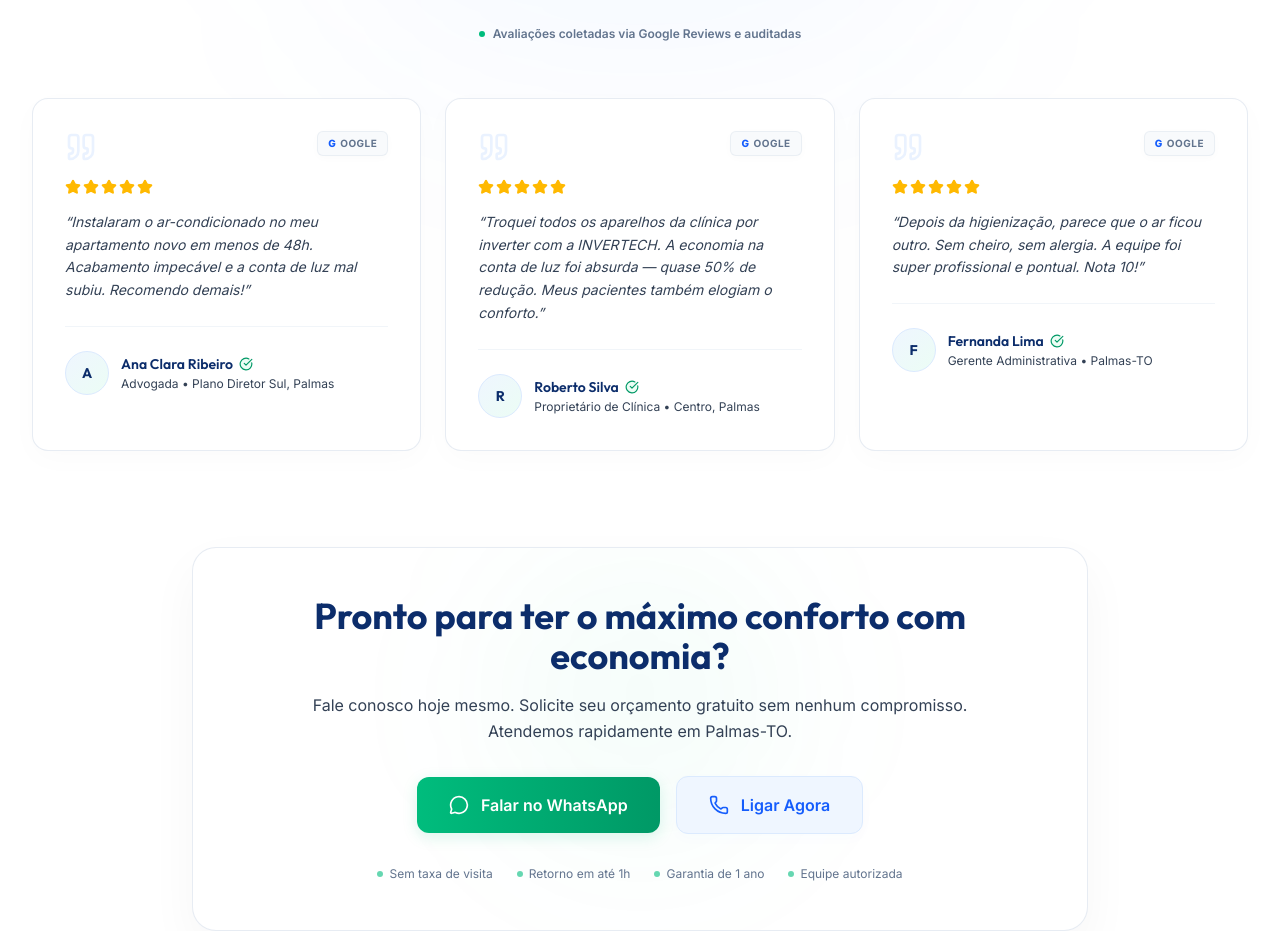
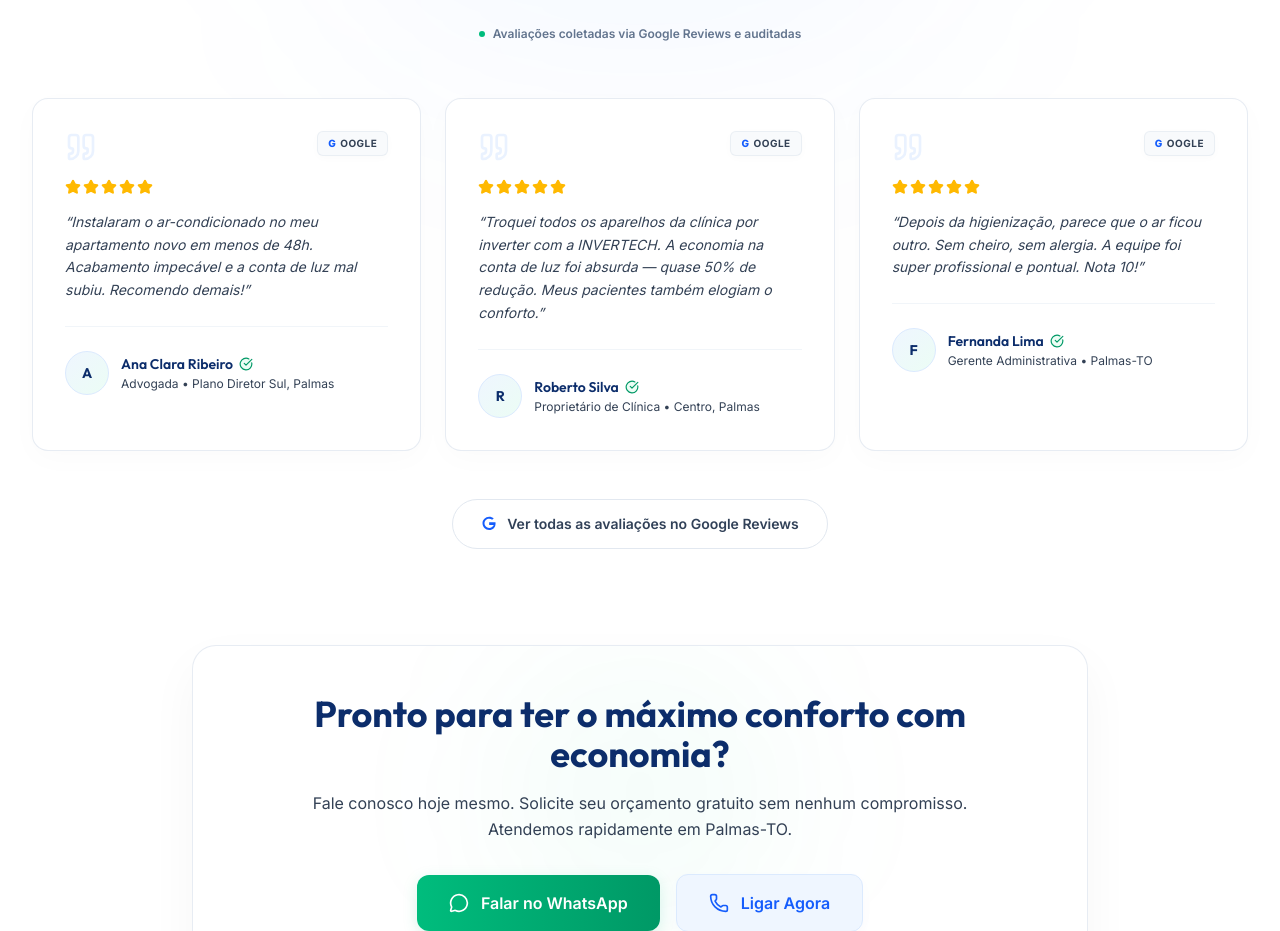
Before and after one commit to Reinatofarias/lpinvertechclima, a Next.js app: page / in a window 1280 px wide. Shown: the part 3120-4051 px from the top of the page. Built offline with nearby package versions, Linux system fonts and the light colour scheme.

Commit message:
feat: adicionar link e botoes reais para avaliacoes do Google

```diff
--- a/src/components/sections/TestimonialsSection.tsx
+++ b/src/components/sections/TestimonialsSection.tsx
@@ -4,7 +4,7 @@ import { motion } from "framer-motion";
 import { Star, Quote, CheckCircle } from "lucide-react";
 import SectionHeading from "@/components/ui/SectionHeading";
 import Button from "@/components/ui/Button";
-import { TESTIMONIALS, CTA_WHATSAPP, CTA_PHONE } from "@/lib/constants";
+import { TESTIMONIALS, CTA_WHATSAPP, CTA_PHONE, GOOGLE_REVIEWS_URL } from "@/lib/constants";
 import { staggerContainer, staggerItem, viewportConfig } from "@/lib/animations";
 
 export default function TestimonialsSection() {
@@ -49,9 +49,15 @@ export default function TestimonialsSection() {
               {/* Quote icon & Google Badge */}
               <div className="flex justify-between items-start mb-4">
                 <Quote className="w-8 h-8 text-blue-500/10" />
-                <div className="flex items-center gap-1 px-2.5 py-1 rounded-md bg-slate-50 border border-slate-200/60 text-[10px] font-bold text-slate-500 uppercase tracking-wider shadow-[0_2px_8px_rgba(0,0,0,0.02)]">
+                <a
+                  href={GOOGLE_REVIEWS_URL}
+                  target="_blank"
+                  rel="noopener noreferrer"
+                  className="flex items-center gap-1 px-2.5 py-1 rounded-md bg-slate-50 hover:bg-slate-100 border border-slate-200/60 text-[10px] font-bold text-slate-550 uppercase tracking-wider shadow-[0_2px_8px_rgba(0,0,0,0.02)] transition-all hover:border-blue-500/30"
+                  title="Verificar no Google Reviews"
+                >
                   <span className="text-blue-600 font-extrabold">G</span>oogle
-                </div>
+                </a>
               </div>
 
               {/* Rating */}
@@ -98,6 +104,27 @@ export default function TestimonialsSection() {
           ))}
         </motion.div>
 
+        {/* View all Google reviews button */}
+        <motion.div
+          className="mt-12 text-center"
+          variants={staggerItem}
+          initial="hidden"
+          whileInView="visible"
+          viewport={viewportConfig}
+        >
+          <a
+            href={GOOGLE_REVIEWS_URL}
+            target="_blank"
+            rel="noopener noreferrer"
+            className="inline-flex items-center gap-2.5 px-7 py-3.5 rounded-full border border-slate-200 bg-white text-sm font-semibold text-slate-700 hover:text-blue-600 hover:border-blue-500/30 hover:shadow-[0_8px_25px_rgba(37,99,235,0.06)] transition-all duration-300 active:scale-98"
+          >
+            <svg className="w-4 h-4 text-blue-600 shrink-0" viewBox="0 0 24 24" fill="currentColor">
+              <path d="M12.24 10.285V13.4h6.887C18.2 15.614 15.645 18 12.24 18c-3.86 0-7-3.14-7-7s3.14-7 7-7c1.7 0 3.3.65 4.5 1.8l2.4-2.4C17.347 1.74 14.94.95 12.24.95c-5.523 0-10 4.477-10 10s4.477 10 10 10c5.772 0 9.6-4.06 9.6-9.78 0-.66-.06-1.285-.173-1.885H12.24z" />
+            </svg>
+            Ver todas as avaliações no Google Reviews
+          </a>
+        </motion.div>
+
         {/* Final Conversion Block */}
         <motion.div
           id="contato"
--- a/src/lib/constants.ts
+++ b/src/lib/constants.ts
@@ -14,6 +14,7 @@ export const COMPANY_NAME = "INVERTECH CLIMA";
 export const COMPANY_TAGLINE = "Tecnologia que transforma. Conforto que você sente.";
 export const COMPANY_LOCATION = "Palmas — Tocantins";
 export const COMPANY_YEAR = 2026;
+export const GOOGLE_REVIEWS_URL = "https://www.google.com/search?q=Eduardo+InverterTech&sca_esv=c4a0c574c6b77469&hl=pt-BR#lrd=0x933b35b9c42db38f:0x732989a548170e82,1,,,,";
 
 // Hero
 export const HERO_HEADLINE = "Climatização Inteligente Para Quem Não Aceita Passar Calor.";
```
